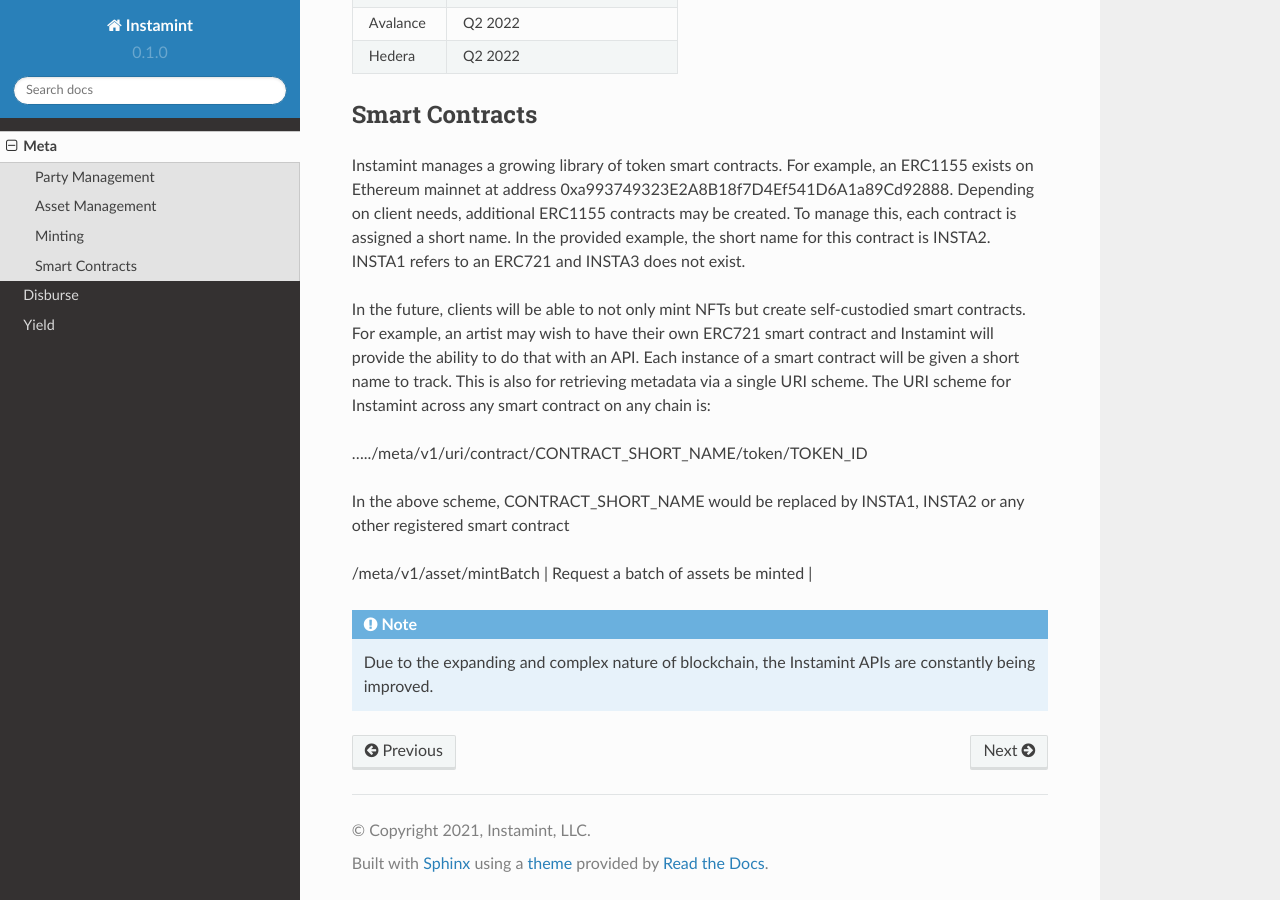
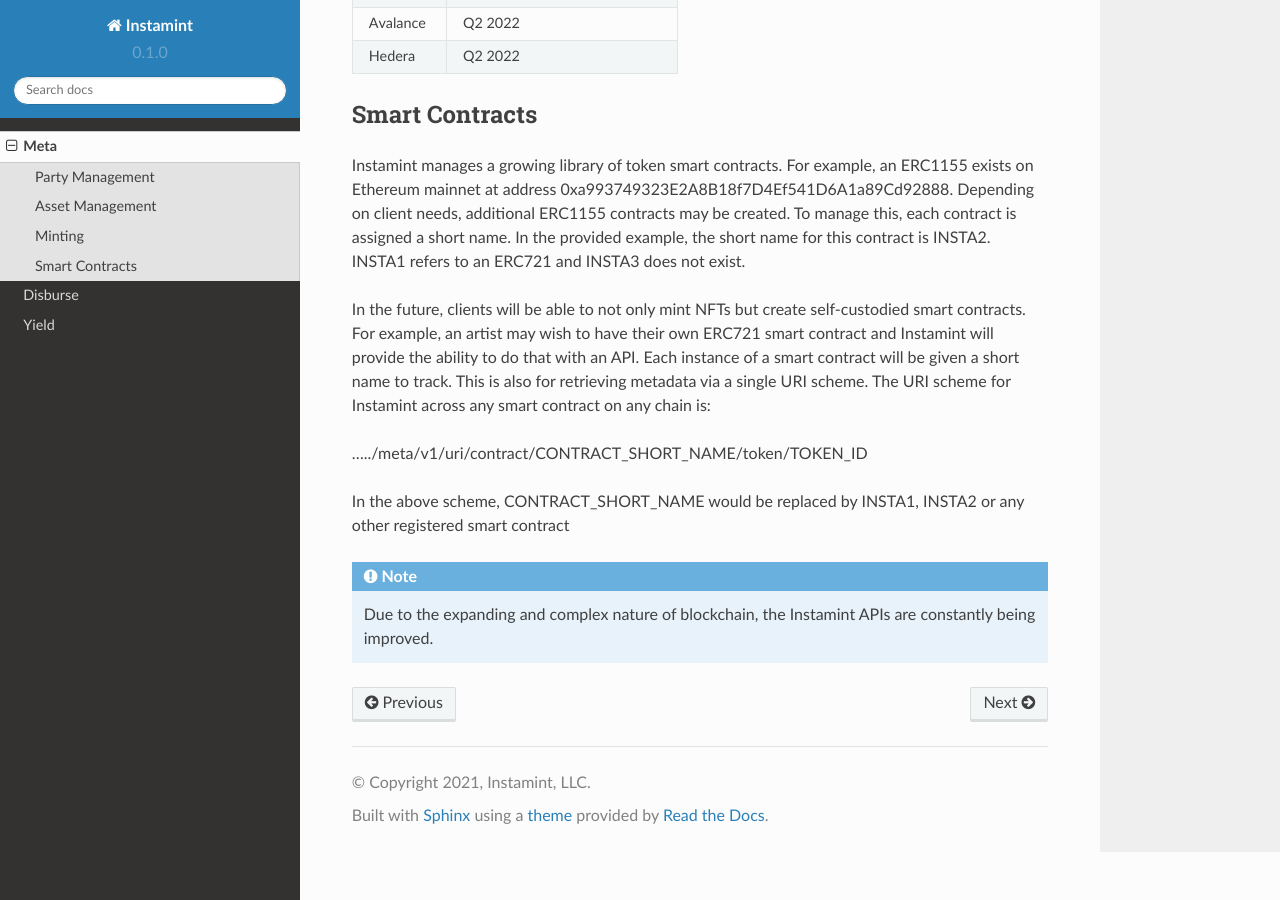
Before and after one commit to instamint/zzz-deprecated-docs, a Sphinx documentation site: the page built from docs/source/meta.rst, in a window 1280 px wide and 900 px high, scrolled down 1764 px. Built offline with Sphinx 7.4.7 and the Read the Docs theme 2.0.0, drawn with Linux system fonts in a browser that asks for light colours.

Commit message:
Update meta.rst

```diff
--- a/docs/source/meta.rst
+++ b/docs/source/meta.rst
@@ -94,18 +94,6 @@
 
 In the above scheme, CONTRACT_SHORT_NAME would be replaced by INSTA1, INSTA2 or any other registered smart contract
 
-
-+-----------+----------------------------------------------------------------------------------------------+
-| Smart Contract             | Chain | Contract Address                                                                     |
-+===========+==============================================================================================+
-| ERC721        | Ethereum |                                                   |
-+-----------+----------------------------------------------------------------------------------------------+
-| /meta/v1/asset/mintBatch   | Request a batch of assets be minted                                         |
-+-----------+----------------------------------------------------------------------------------------------+
-| /meta/v1/asset/status      | Get status of an asset                                                      |
-
-
-
 .. note::
 
    Due to the expanding and complex nature of blockchain, the Instamint APIs are constantly being improved.
```
